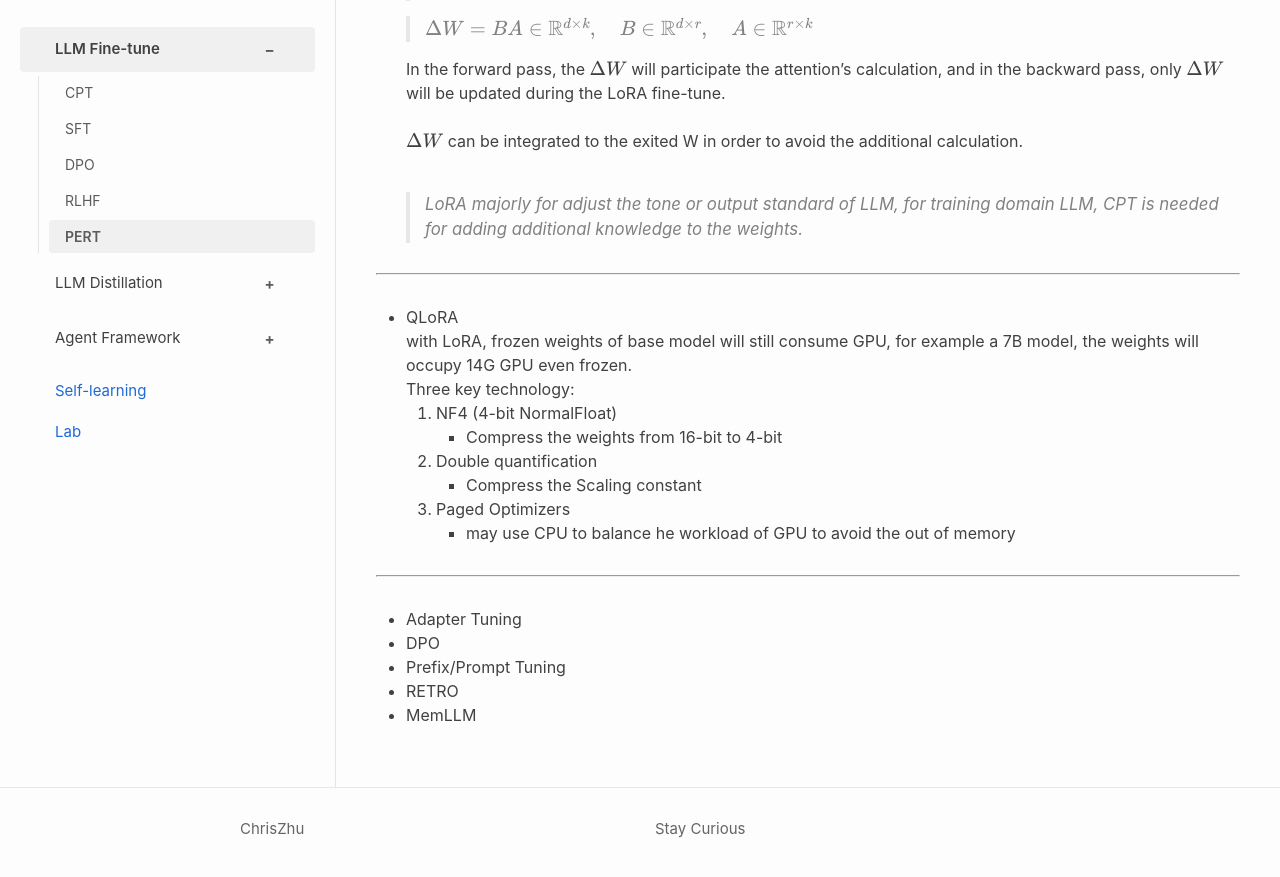
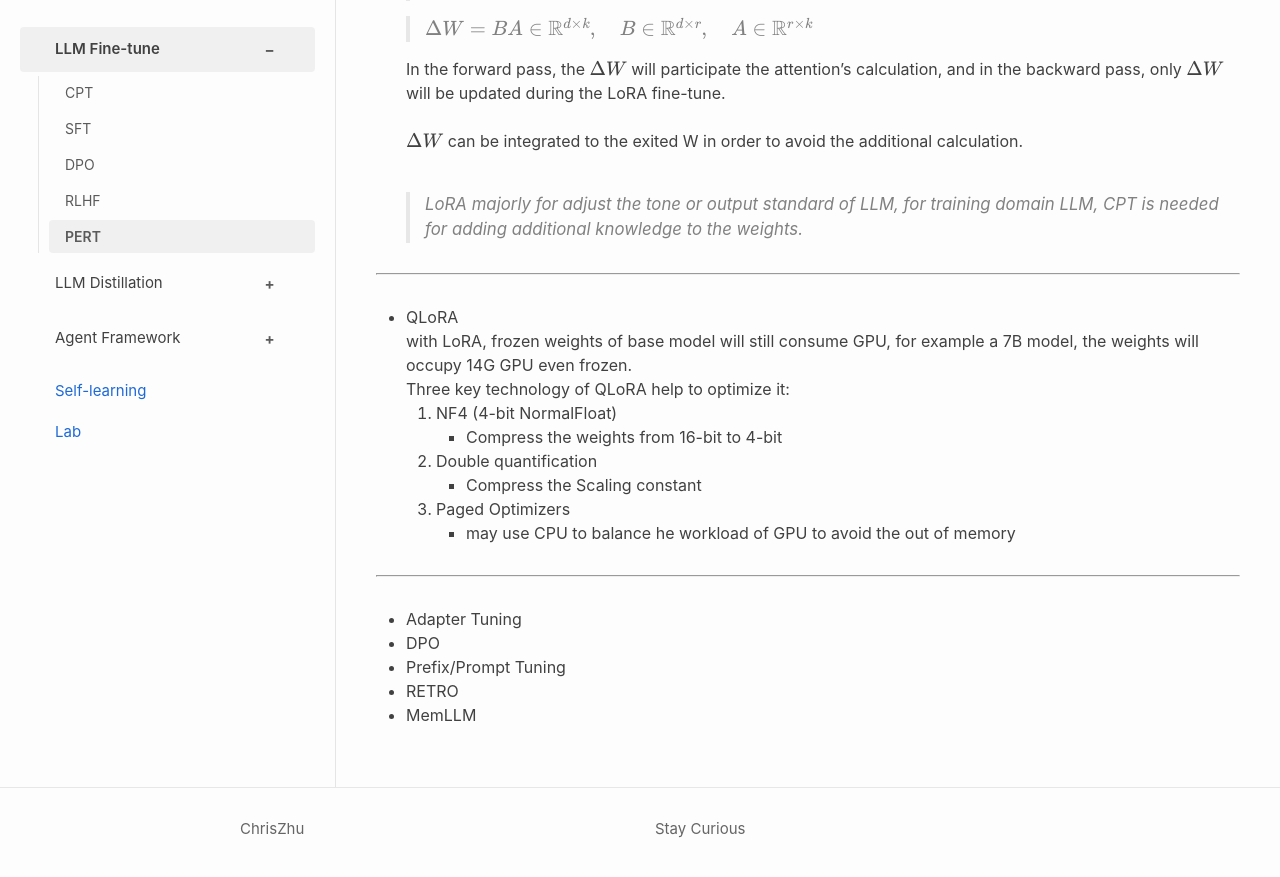
Before and after one commit to ChrisZhu2050/chriszhu2050.github.io, a Jekyll site: the page built from docs/llm-fine-tune-pert.md, in a window 1280 px wide and 900 px high, scrolled down 247 px. Shown: the top 877 px of the window. Built offline with Jekyll 4.4.1, drawn with Linux system fonts in a browser that asks for light colours; nearby versions of some CDN libraries; formulas are drawn with MathJax 3.

Commit message:
Update llm-fine-tune-pert.md

```diff
--- a/docs/llm-fine-tune-pert.md
+++ b/docs/llm-fine-tune-pert.md
@@ -24,7 +24,7 @@ title: "Parameter-Efficient Fine-Tuning"
 
 - QLoRA
   with LoRA, frozen weights of base model will still consume GPU, for example a 7B model, the weights will occupy 14G GPU even frozen.
-  Three key technology:
+  Three key technology of QLoRA help to optimize it:
   1. NF4 (4-bit NormalFloat)
      - Compress the weights from 16-bit to 4-bit
   2. Double quantification
```
